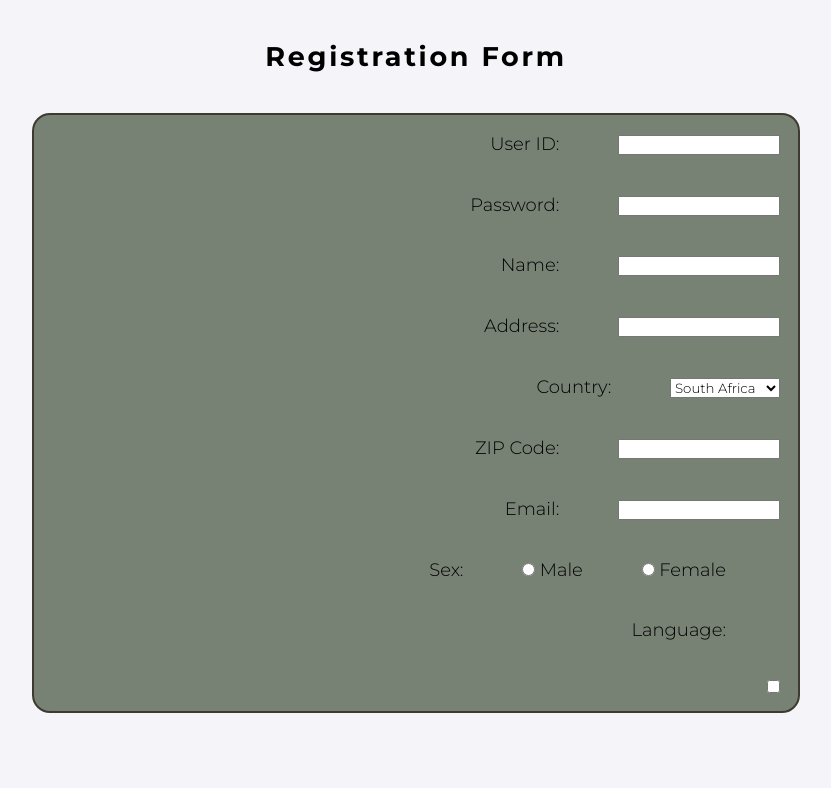
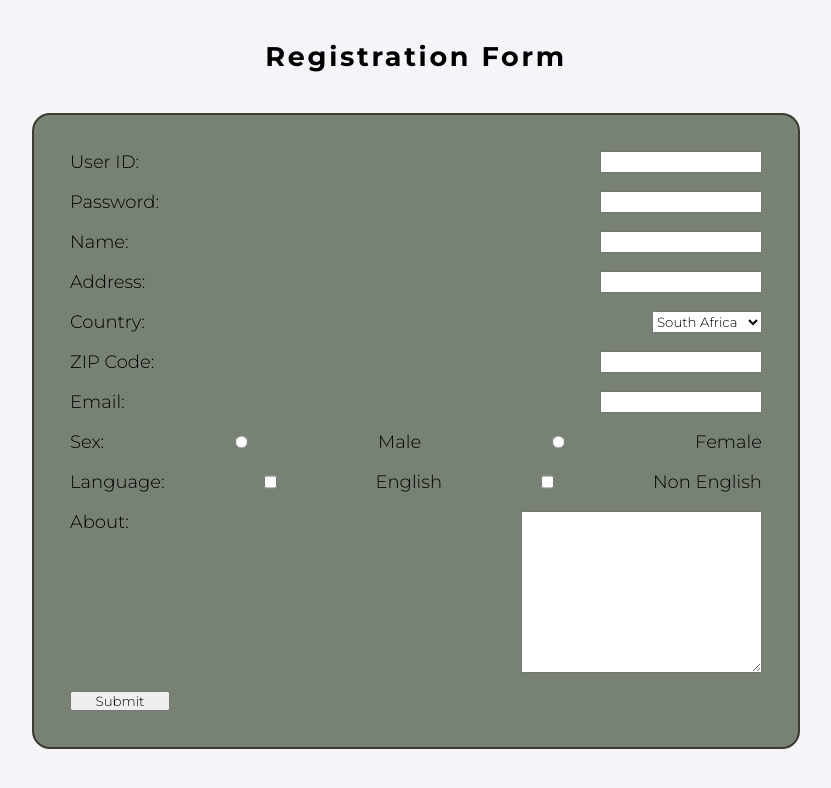
Before and after one commit to iknowtavonga/formValidation, a plain HTML site: page index.html in a window 1280 px wide. Shown: the whole page, without its empty margins (224-1055 px from the left). Drawn offline with Linux system fonts and the light colour scheme.

Commit message:
form completed
completed functionality

```diff
--- a/index.html
+++ b/index.html
@@ -67,12 +67,19 @@
             <label for="female">Female</label>
         </div>
 
+        <div class="formSection">
+            <label for="language">Language:</label>
+            <input type="checkbox" name="language" id="English" value="English" required>
+            <label for="English">English</label>
+            <input type="checkbox" name="language" id="nonEnglish" value="nonEnglish" required>
+            <label for="nonEnglish">Non English</label>
+        </div>
 
-        <label for="language">Language:</label>
-
-        <input type="checkbox" name="language" id="English" value="English" required>
-
-
+        <div class="formSection">
+            <label for="aboutSection">About:</label>
+            <textarea name="aboutSection" id="aboutSection" cols="30" rows="10"></textarea>
+        </div>
+        <input style="width: 100px;" type="submit" value="Submit">
     </form>
 </body>
 
--- a/style.css
+++ b/style.css
@@ -21,16 +21,18 @@ h1{
 
 form{
     height: 70vh;
+
     border: 2px solid #3D3B30 ;
     border-radius: 1em;
     background-color: #778174;
-    padding: 1em;
+    padding: 2em;
     display: flex;
     flex-direction: column;
     justify-content: space-between;
-    align-items: flex-end;
+
 }
 
-label {
-    margin-right: 3em;
+.formSection {
+    display: flex;
+    justify-content: space-between;
 }
```
